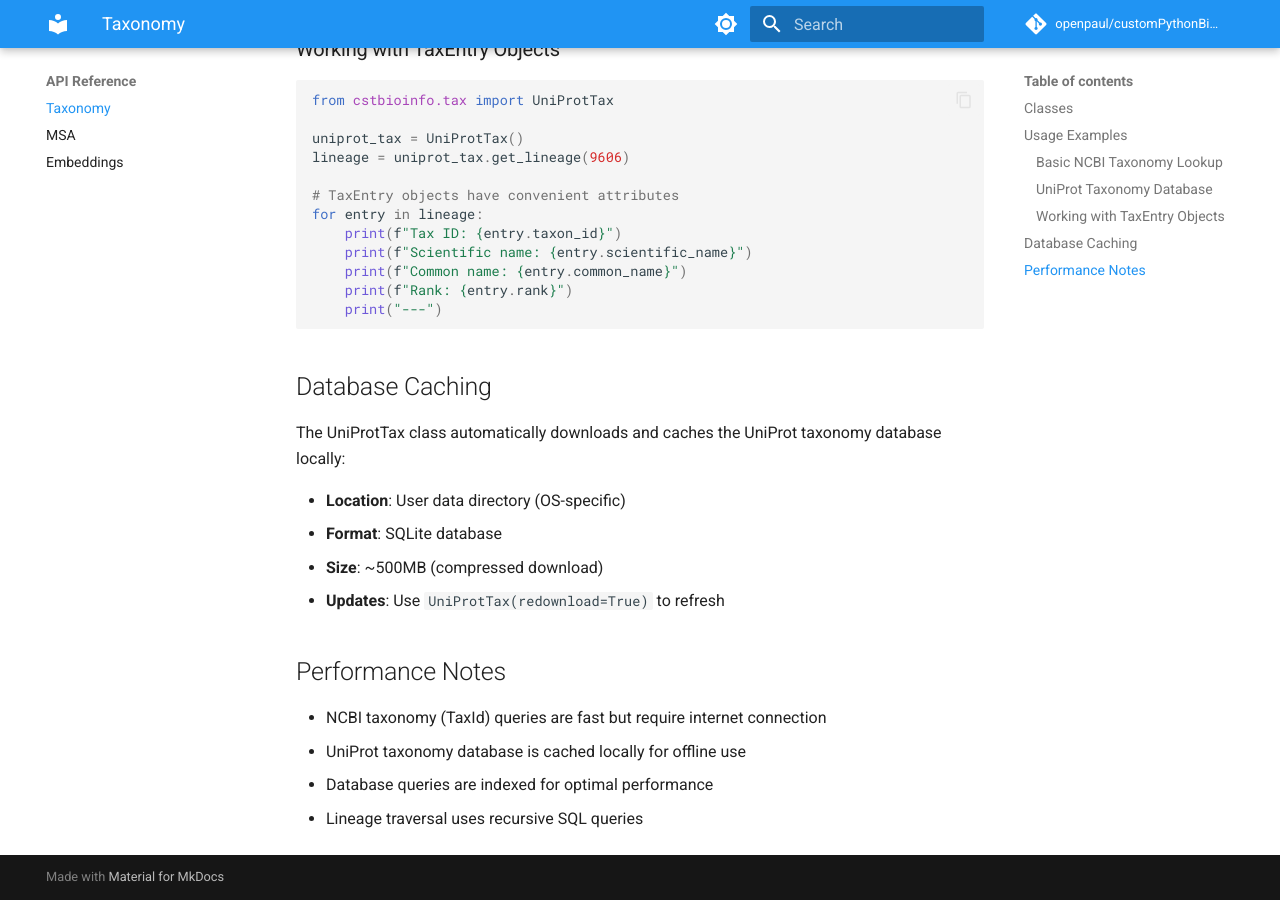
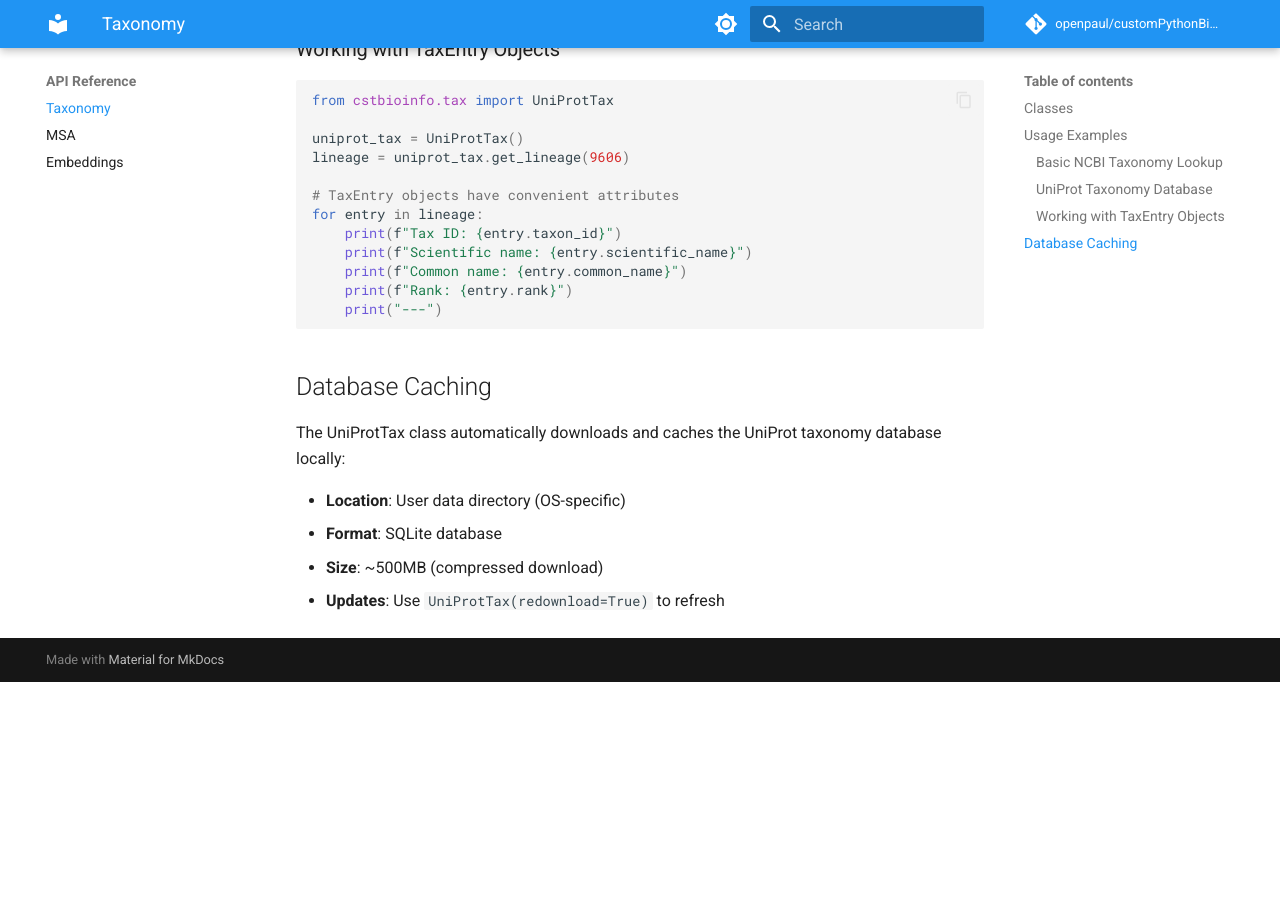
Before and after one commit to openpaul/customPythonBioinfotools, an MkDocs documentation site: the page built from docs/api/tax.md, in a window 1280 px wide and 900 px high, scrolled down 1718 px. Built offline with MkDocs 1.6.1 and Material for MkDocs 9.7.7, drawn with Linux system fonts in a browser that asks for light colours; comment, search, counter and statistics services are not loaded; after the commit the page ends 2400 px from its top, so only the background shows below that.

```diff
--- a/docs/api/tax.md
+++ b/docs/api/tax.md
@@ -87,10 +87,3 @@
 - **Format**: SQLite database
 - **Size**: ~500MB (compressed download)
 - **Updates**: Use `UniProtTax(redownload=True)` to refresh
-
-## Performance Notes
-
-- NCBI taxonomy (TaxId) queries are fast but require internet connection
-- UniProt taxonomy database is cached locally for offline use
-- Database queries are indexed for optimal performance
-- Lineage traversal uses recursive SQL queries
```
Also changed, not shown: 1 other file.
